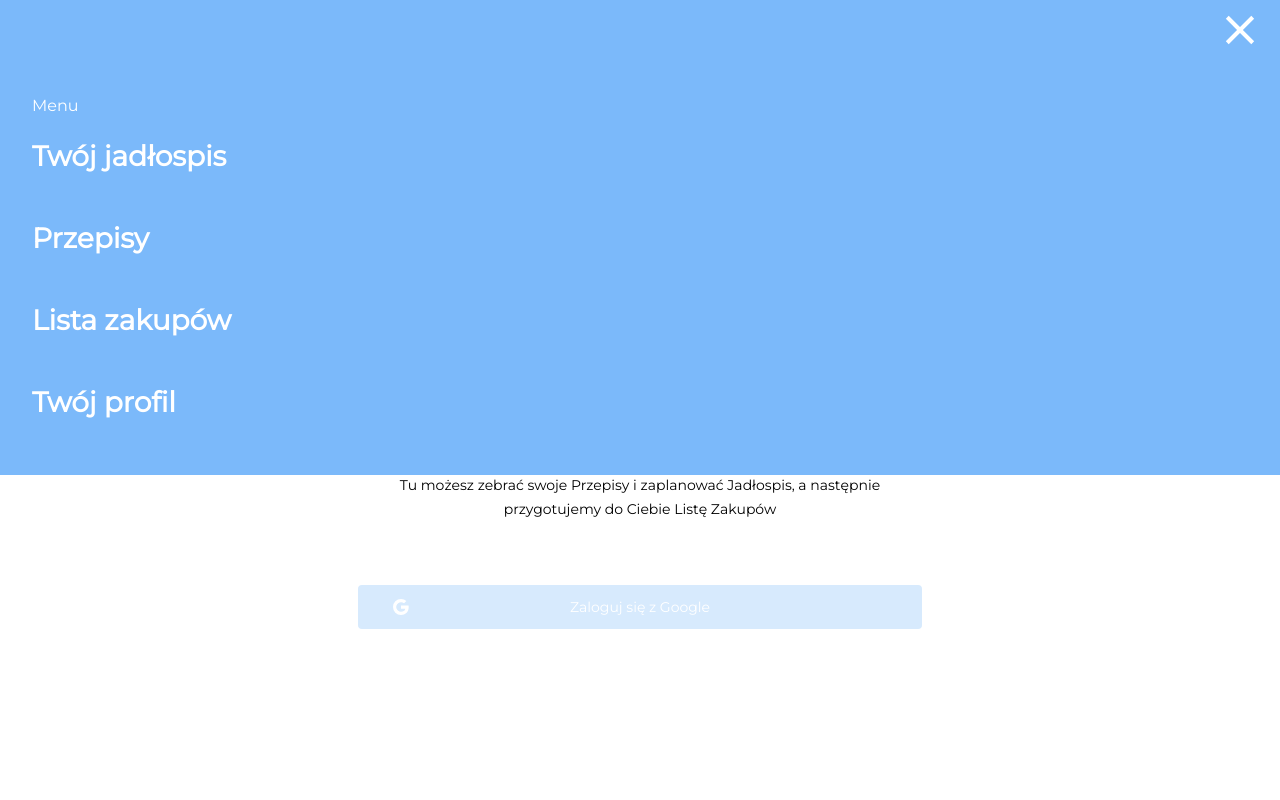
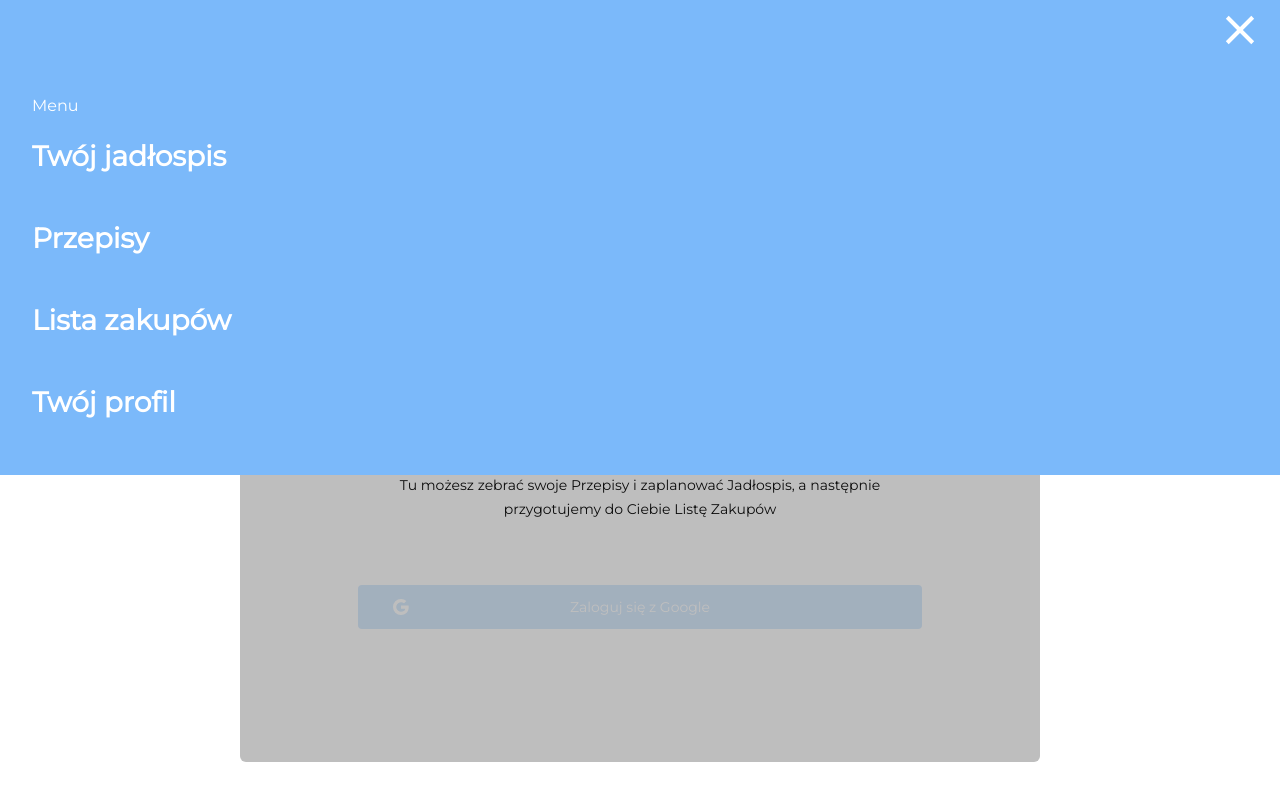
Before and after one commit to akai-org/EaterUI, a React (Vite) app: page /login in a window 1280 px wide. Both pictures are taken after a click on the button 1240 px from the left and 32 px from the top of the page. Shown: the top 800 px of the page. Built offline with nearby package versions, Linux system fonts and the light colour scheme; no server answers.

Commit message:
added darkish overlay on opened navbar.

```diff
--- a/src/assets/variables.scss
+++ b/src/assets/variables.scss
@@ -54,5 +54,5 @@ $XXL-spacing: 64px;
 $nav-height: 64px;
 
 //transitions
-$transiton-primary: 0.1s ease-in-out;
-$transiton-secondary: 0.2s ease-in-out;
+$transiton-primary: 0.2s ease-in-out;
+$transiton-secondary: 0.4s ease-in-out;
--- a/src/components/Navbar/Navbar.jsx
+++ b/src/components/Navbar/Navbar.jsx
@@ -2,11 +2,6 @@ import React, { useState } from "react";
 import { Link } from "react-router-dom";
 import cn from "classnames";
 import styles from "./Navbar.module.scss";
-
-export const Navbar = () => {
-  const [isOpen, setIsOpen] = useState(false);
-
-  const closeNavbar = () => setIsOpen(false);
 
 const navItems = [
   { path: "/menu", text: "Twój jadłospis" },
@@ -15,7 +10,19 @@ export const Navbar = () => {
   { path: "#", text: "Twój profil" },
 ];
 
+export const Navbar = () => {
+  const [isOpen, setIsOpen] = useState(false);
+
+  const toggleNavbar = () => setIsOpen((prevIsOpen) => !prevIsOpen);
+
   return (
+    <>
+      <div
+        onClick={toggleNavbar}
+        className={cn(styles.overlay, {
+          [styles.active]: isOpen,
+        })}
+      ></div>
       <nav role="navigation" aria-label="menu" className={styles.navbar}>
         <div
           className={cn(styles.menuList, {
@@ -27,7 +34,7 @@ export const Navbar = () => {
             {navItems.map(({ path, text }) => (
               <li
                 key={text}
-              onClick={closeNavbar}
+                onClick={toggleNavbar}
                 className={styles.menuListItem}
               >
                 <Link to={path}>{text}</Link>
@@ -39,7 +46,7 @@ export const Navbar = () => {
           className={styles.hamburgerButton}
           aria-controls="navigation"
           aria-expanded={isOpen}
-        onClick={() => setIsOpen((prevIsOpen) => !prevIsOpen)}
+          onClick={toggleNavbar}
         >
           <span
             className={cn(styles.hamburger, {
@@ -48,5 +55,6 @@ export const Navbar = () => {
           ></span>
         </button>
       </nav>
+    </>
   );
 };
--- a/src/components/Navbar/Navbar.module.scss
+++ b/src/components/Navbar/Navbar.module.scss
@@ -65,13 +65,16 @@ $default-hamurger-spacing: 10px;
   display: flex;
   flex-direction: column;
   opacity: 0;
+  transform: scaleY(0);
+  transform-origin: top;
   position: absolute;
   top: $nav-height;
   left: 0;
   padding: $L-spacing;
   background: $primary001;
   width: 100%;
-  transition: opacity $transiton-primary;
+  transition: opacity $transiton-primary, transform ease-in-out 0.2s;
+
   & p {
     color: $white;
   }
@@ -82,6 +85,8 @@ $default-hamurger-spacing: 10px;
   }
   &.active {
     opacity: 1;
+    transform: scaleY(1);
+    transition: opacity $transiton-primary, transform $transiton-primary;
   }
 }
 
@@ -100,3 +105,20 @@ $default-hamurger-spacing: 10px;
     padding: $ML-spacing 0;
   }
 }
+
+.overlay {
+  z-index: 0;
+  opacity: 0;
+  background-color: $black;
+  position: absolute;
+  top: 0;
+  left: 0;
+  bottom: 0;
+  right: 0;
+  transform: scale(0);
+
+  &.active {
+    opacity: 0.3;
+    transform: scale(1);
+  }
+}
```
Lines whose indentation alone changed are shown as unchanged.
